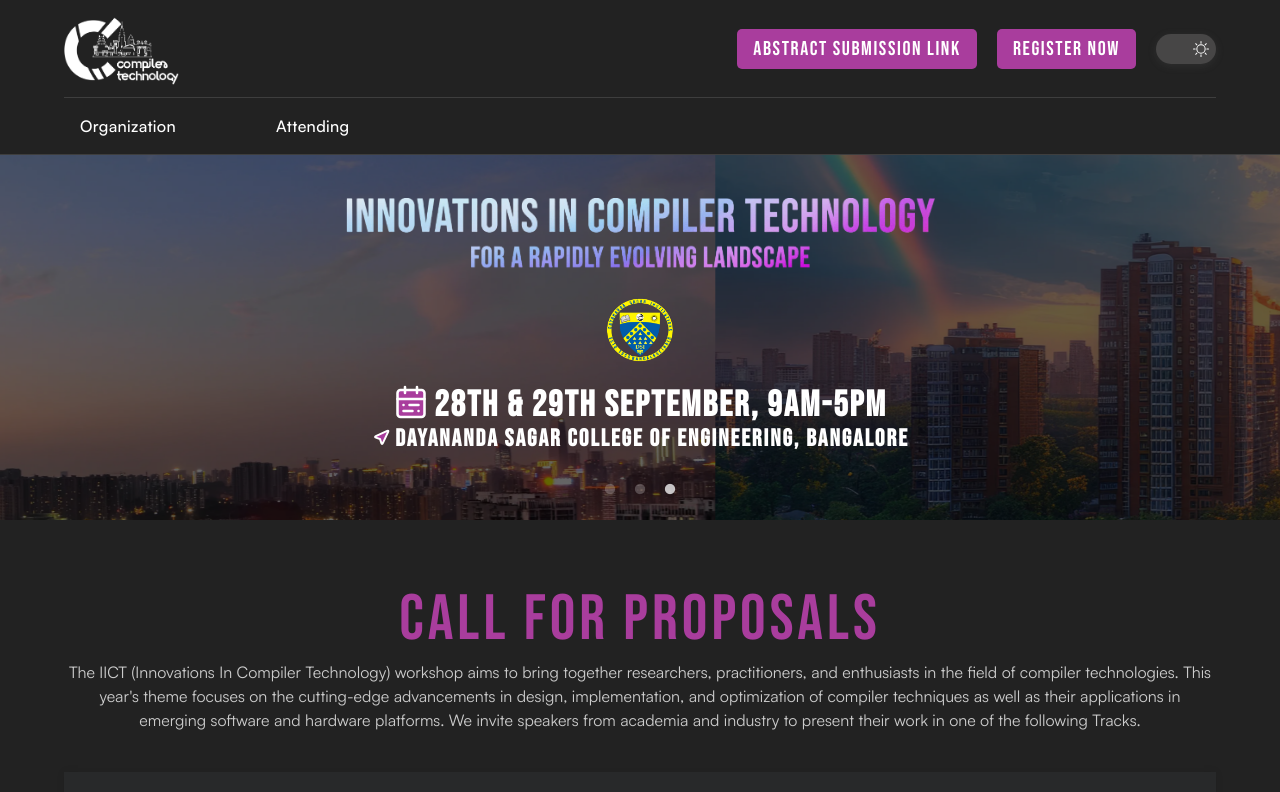
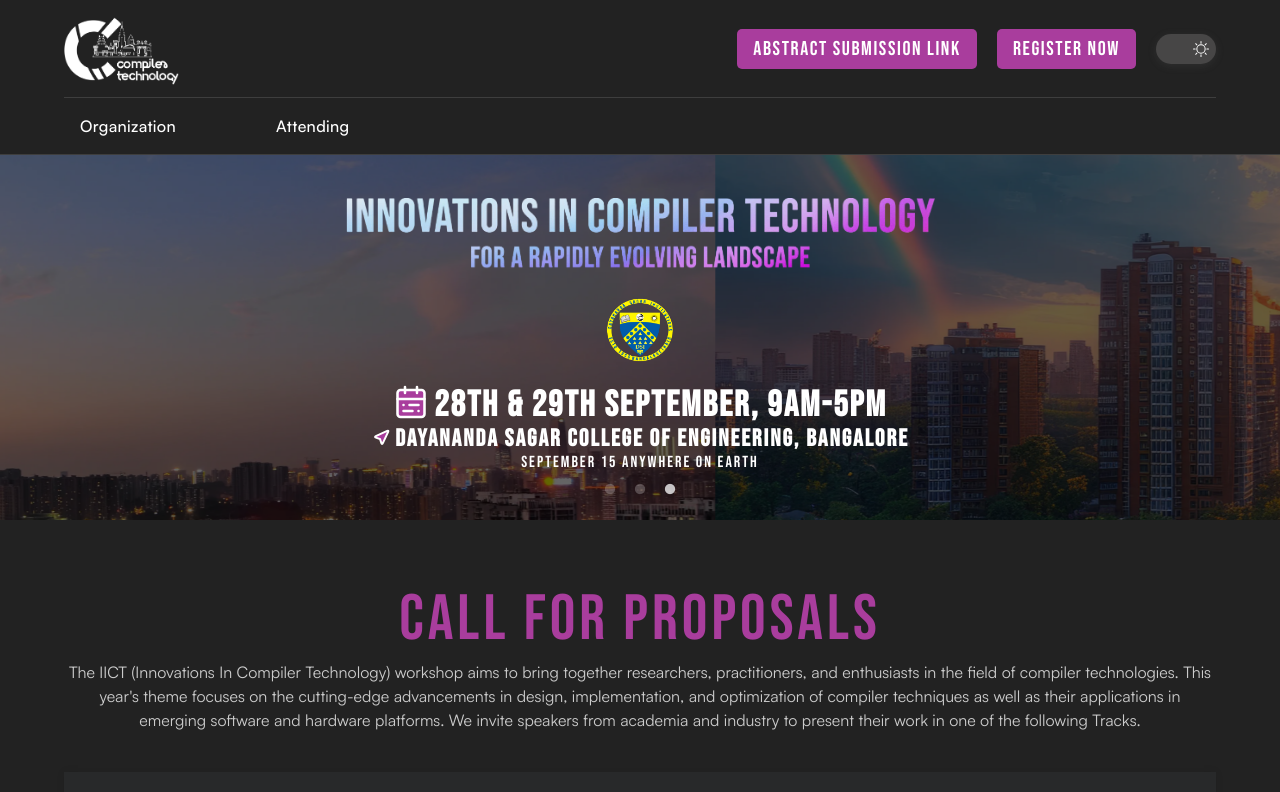
Before and after one commit to compilertech/compilertech-fe, a React (Vite) app: page / in a window 1280 px wide. Shown: the top 792 px of the page. Built offline with nearby package versions, Linux system fonts and the light colour scheme; the HTML template or start-up script is replaced by a standard one.

Commit message:
Added registration deadline

```diff
--- a/src/components/HomePage/Hero.tsx
+++ b/src/components/HomePage/Hero.tsx
@@ -101,6 +101,7 @@ const Hero: React.FC = () => {
                 Dayananda Sagar College of Engineering, BANGALORE
               </a>
             </h3>
+            <ResitrationLine>September 15 anywhere on earth</ResitrationLine>
             <ButtonContainer>
               <StyledButton onClick={handleCallForProposalClick}>
                 CALL FOR PROPOSALS
@@ -304,5 +305,10 @@ const CarouselOverlay = styled.div`
     }
   }
 `;
+const ResitrationLine = styled.p`
+  text-align: center;
+  font-size: 16px;
+  color: white;
+`;
 
 export default Hero;
```
